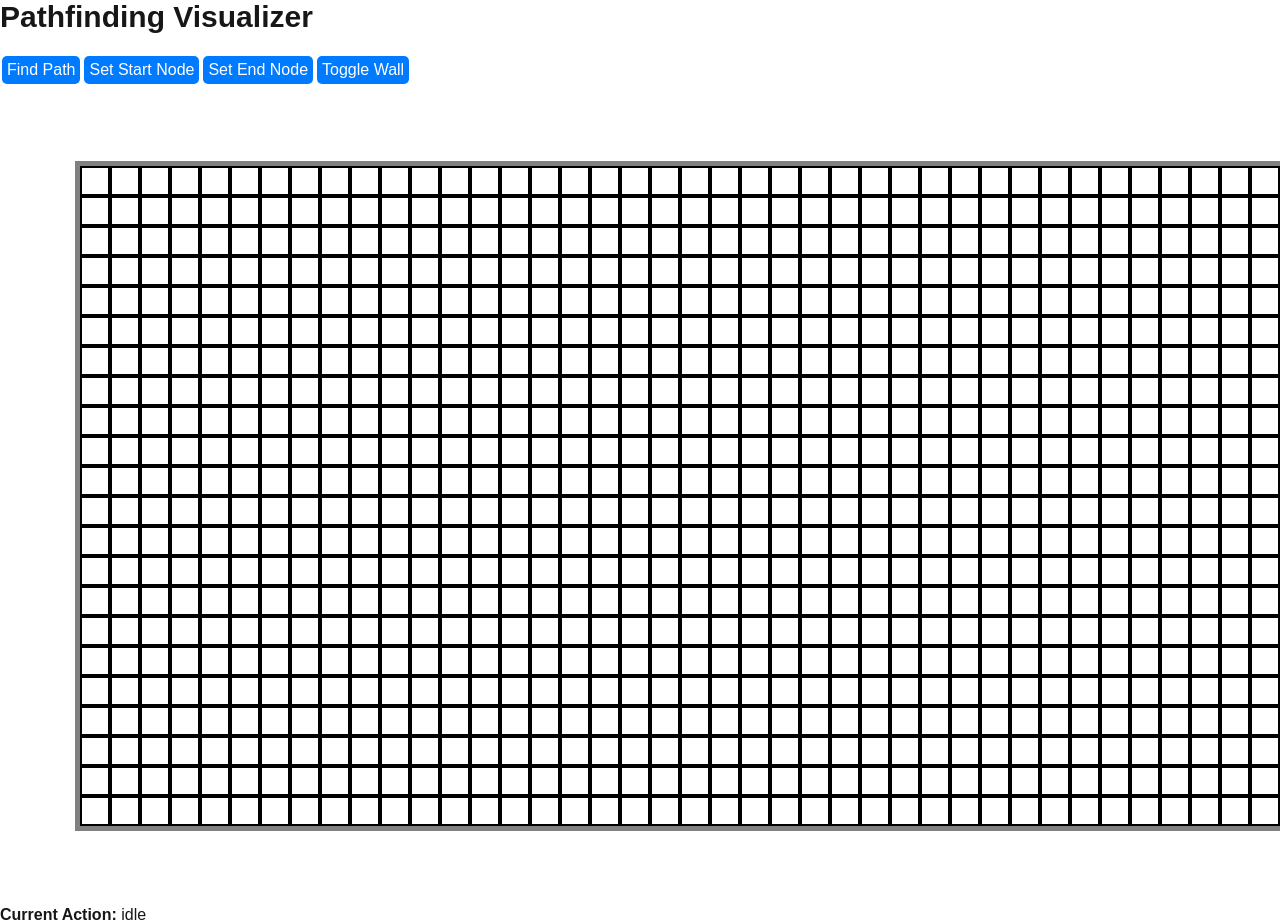
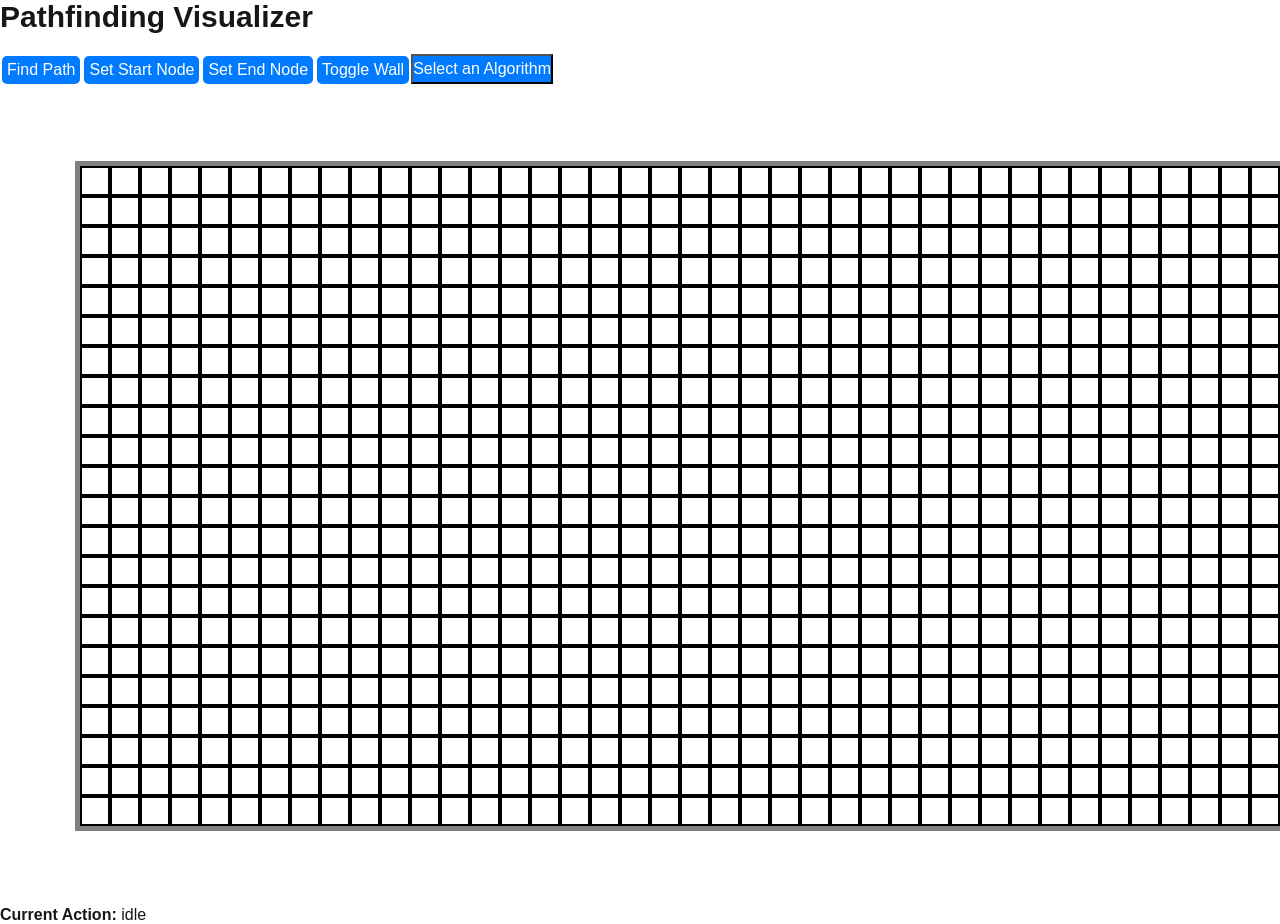
Before and after one commit to NomadicSasquatch/Pathfinding-Visualiser, a Next.js app: page / in a window 1280 px wide. Built offline with nearby package versions, Linux system fonts and the light colour scheme.

Commit message:
ControlPanel component cleaned up, button and dropdown logic cleaned and implemented

```diff
--- a/src/app/components/ControlPanel/ControlPanel.js
+++ b/src/app/components/ControlPanel/ControlPanel.js
@@ -1,29 +1,30 @@
-"use client"; // Mark as a client component for interactivity
+"use client";
 
 import React from 'react';
-import Grid from '../Grid/Grid'; // Import the Grid component
-import './ControlPanel.module.css'; // Import styles specific to the GridPanel
+import Grid from '../Grid/Grid';
+import Dropdown from '../Dropdown/Dropdown';
+import styles from './ControlPanel.module.css';
 
-const GridPanel = ({ grid, setGrid, resetGrid, runAlgorithm }) => {
+const GridPanel = ( {handleSetStartButton, handleSetEndButton, setCurrentAction}) => {
+  const algorithms = [`Breadth-First Search`, `Depth-First Search`, `Dijkstra's Algorithm`, `A* Algorithm`];
+
   return (
-    <div className="grid-panel">
-      <div className="controls">
-        <h2>Pathfinding Visualizer</h2>
-        <div className="buttons">
-          <button onClick={resetGrid} className="btn btn-reset">
-            Reset Grid
-          </button>
-          <button onClick={() => runAlgorithm("Dijkstra")} className="btn btn-algo">
-            Run Dijkstra
-          </button>
-          <button onClick={() => runAlgorithm("A*")} className="btn btn-algo">
-            Run A*
-          </button>
-        </div>
-      </div>
-      <div className="grid-container">
-        <Grid grid={grid} setGrid={setGrid} />
-      </div>
+    <div className={styles.gridPanel}>
+      <button className={styles.button}>
+        Find Path
+      </button>
+      <button onClick = {()=>handleSetStartButton()} className={styles.button}>
+        Set Start Node
+      </button>
+      <button onClick = {()=>handleSetEndButton()} className={styles.button}>
+        Set End Node
+      </button>
+      <button onClick = {()=>setCurrentAction('toggleWall')} className={styles.button}>
+        Toggle Wall
+      </button>
+      <Dropdown options={algorithms} defaultText={`Select an Algorithm`}>
+
+      </Dropdown>
     </div>
   );
 };
--- a/src/app/components/ControlPanel/ControlPanel.module.css
+++ b/src/app/components/ControlPanel/ControlPanel.module.css
@@ -1,9 +1,5 @@
-.grid-panel {
+.gridPanel {
     display: flex;
-    flex-direction: column;
-    align-items: center;
-    gap: 1rem;
-    padding: 1rem;
 }
 
 .controls {
@@ -12,44 +8,18 @@
   align-items: center;
 }
 
-  .controls h2 {
-    margin-bottom: 1rem;
+.button {
+  display: inline-block;
+  margin: 2px;
+  padding: 5px 5px;
+  background-color: #007bff;
+  color: white;
+  border: none;
+  border-radius: 5px;
+  cursor: pointer;
+  font-size: 16px;
 }
 
-  .buttons {
-    display: flex;
-    gap: 0.5rem;
+.button:hover {
+  background-color: #0056b3;
 }
-
-  .btn {
-    padding: 0.5rem 1rem;
-    border: none;
-    border-radius: 4px;
-    cursor: pointer;
-    font-size: 1rem;
-    transition: background-color 0.2s ease;
-  }
-
-  .btn-reset {
-    background-color: #f44336;
-    color: white;
-  }
-
-  .btn-reset:hover {
-    background-color: #d32f2f;
-  }
-
-  .btn-algo {
-    background-color: #2196f3;
-    color: white;
-  }
-
-  .btn-algo:hover {
-    background-color: #1976d2;
-  }
-
-  .grid-container {
-    width: 100%;
-    display: flex;
-    justify-content: center;
-  }
--- /dev/null
+++ b/src/app/components/Dropdown/Dropdown.js
@@ -0,0 +1,40 @@
+import React, { useState } from 'react';
+import styles from './Dropdown.module.css';
+
+const Dropdown = ({ options, defaultText }) => {
+  const [isOpen, setIsOpen] = useState(false);
+  const [selectedOption, setSelectedOption] = useState(defaultText);
+
+  const toggleDropdown = () => setIsOpen((prev) => !prev);
+
+  const handleOptionClick = (option) => {
+    setSelectedOption(option);
+    setIsOpen(false);
+  };
+
+  return (
+    <div className={styles.dropdown}>
+      {}
+      <button onClick={toggleDropdown} className={styles.dropdownButton}>
+        {selectedOption} {}
+      </button>
+
+      {}
+      {isOpen && (
+        <ul className={styles.dropdownMenu}>
+          {options.map((option, index) => (
+            <li
+              key={index}
+              onClick={() => handleOptionClick(option)}
+              className={styles.dropdownItem}
+            >
+              {option}
+            </li>
+          ))}
+        </ul>
+      )}
+    </div>
+  );
+};
+
+export default Dropdown;
--- /dev/null
+++ b/src/app/components/Dropdown/Dropdown.module.css
@@ -0,0 +1,40 @@
+.dropdown {
+    position: relative;
+    display: inline-block;
+  }
+
+.dropdownButton {
+    background-color: #007bff;
+    color: white;
+    cursor: pointer;
+    height: 30px;
+    font-size: 16px;
+}
+
+.dropdownButton:hover {
+    background-color: #0056b3;
+}
+
+.dropdownMenu {
+    position: absolute;
+    top: 100%; /* Below the button */
+    left: 0;
+    background-color: white;
+    border: 1px solid #ddd;
+    border-radius: 4px;
+    box-shadow: 0 4px 6px rgba(0, 0, 0, 0.1);
+    list-style: none;
+    padding: 0;
+    z-index: 1000;
+}
+
+.dropdownItem {
+    padding: 10px 20px;
+    cursor: pointer;
+    font-size: 14px;
+    background-color: black;
+}
+
+.dropdownItem:hover {
+    background-color: gray;
+}
--- a/src/app/components/Pathfinding Visualiser/PathfindingVisualiser.js
+++ b/src/app/components/Pathfinding Visualiser/PathfindingVisualiser.js
@@ -3,6 +3,7 @@
 import React, { useState, useEffect } from 'react';
 import Grid from '../Grid/Grid';
 import styles from './PathfindingVisualiser.module.css';
+import ControlPanel from '../ControlPanel/ControlPanel';
 import { GRID_ROWS, GRID_COLS } from '../../config/config';
 
 export default function PathfindingVisualizer() {
@@ -21,14 +22,6 @@ export default function PathfindingVisualizer() {
   });
   const [isMouseDown, setIsMouseDown] = useState(false);
   const [currentAction, setCurrentAction] = useState('idle');
-
-  useEffect(() => {
-    const handleMouseUp = () => setIsMouseDown(false);
-    document.addEventListener('mouseup', handleMouseUp);
-    return () => {
-      document.removeEventListener('mouseup', handleMouseUp);
-    };
-  }, []);
 
   const handleMouseDown = (row, col) => {
     setIsMouseDown(true);
@@ -121,18 +114,9 @@ export default function PathfindingVisualizer() {
   return (
     <div className={styles.visualizerContainer}>
       <h1 className={styles.h1}>Pathfinding Visualizer</h1>
-      <button onClick={findPath} className={styles.button}>
-        Find Path
-      </button>
-      <button onClick = {()=>handleSetStartButton()} className={styles.button}>
-        Set Start Node
-      </button>
-      <button onClick = {()=>handleSetEndButton()} className={styles.button}>
-        Set End Node
-      </button>
-      <button onClick = {()=>setCurrentAction('toggleWall')} className={styles.button}>
-        Toggle Wall
-      </button>
+      <ControlPanel handleSetStartButton={handleSetStartButton} handleSetEndButton={handleSetEndButton} setCurrentAction={setCurrentAction}>
+
+      </ControlPanel>
       <Grid grid={grid} setGrid={setGrid} onMouseDown={handleMouseDown} onMouseUp={handleMouseUp} onMouseEnter={handleMouseEnter} actionState={currentAction}/>
       <div className={styles.debugDisplay}>
         <strong>Current Action:</strong> {currentAction}
--- a/src/app/components/Pathfinding Visualiser/PathfindingVisualiser.module.css
+++ b/src/app/components/Pathfinding Visualiser/PathfindingVisualiser.module.css
@@ -1,19 +1,3 @@
-/* PathfindingVisualiser.module.css */
-.button {
-  margin: 2px;
-  padding: 5px 5px;
-  background-color: #007bff;
-  color: white;
-  border: none;
-  border-radius: 5px;
-  cursor: pointer;
-  font-size: 16px;
-}
-
-.button:hover {
-  background-color: #0056b3;
-}
-
 .h1 {
   font-size: 30px;
   margin-bottom: 20px;
```
Lines whose indentation alone changed are shown as unchanged.
